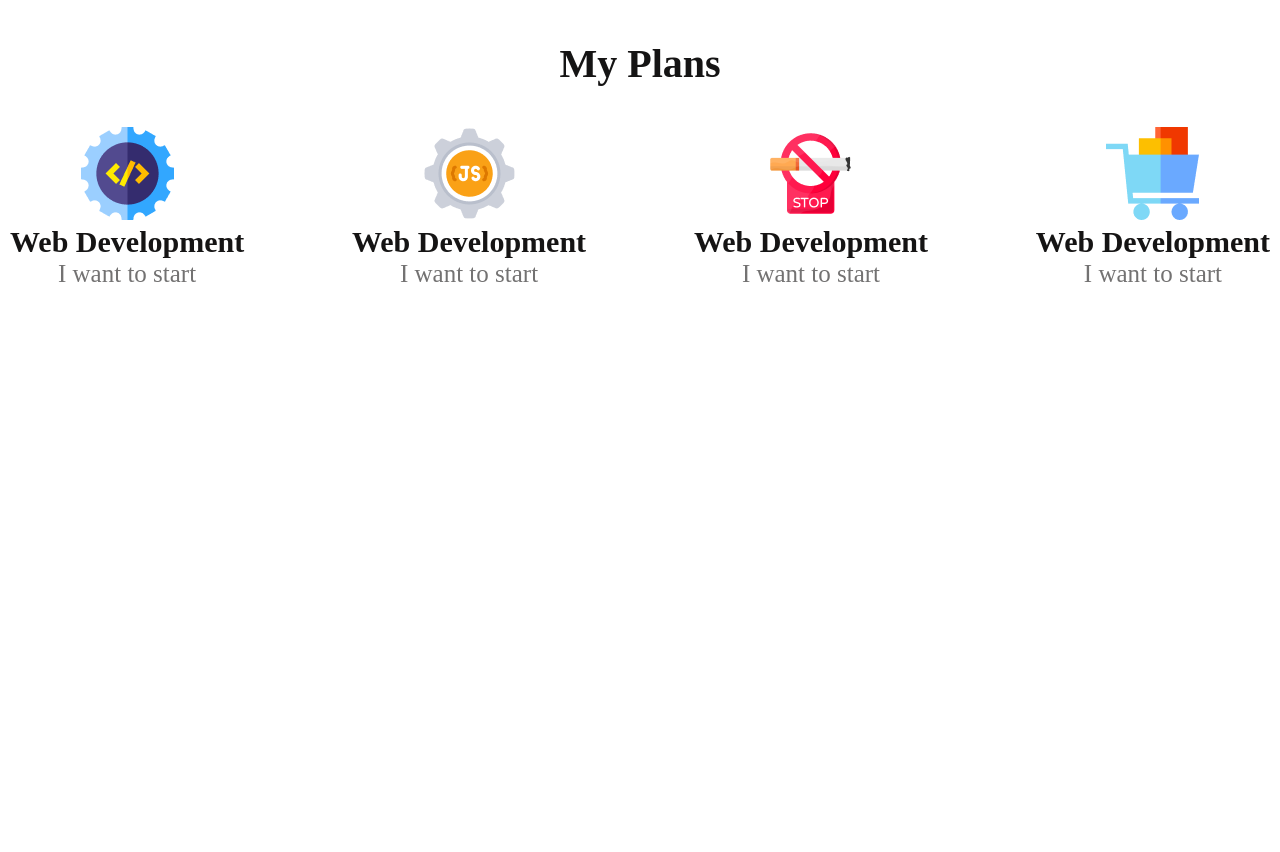
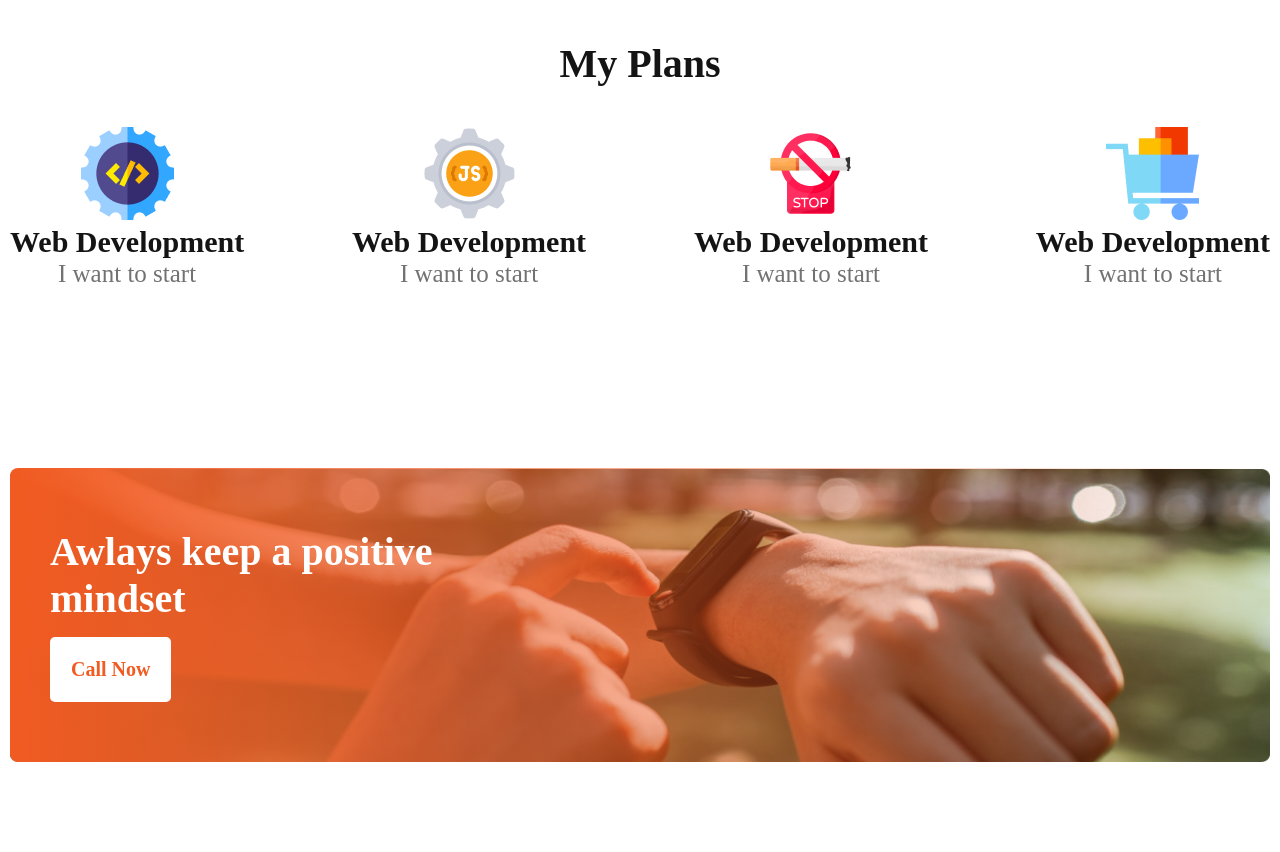
Before and after one commit to happycodingteam/assignment-01-happy-new-year, a plain HTML site: page index.html in a window 1280 px wide. Shown: the part 1840-2692 px from the top of the page. Before the commit the page ends 2218 px from the top, so only its background shows below. Drawn offline with Linux system fonts and the light colour scheme.

Commit message:
newslatter section add

```diff
--- a/assets/CSS/style.css
+++ b/assets/CSS/style.css
@@ -205,3 +205,52 @@ text-align: center;
 color: #737272;
 }
 /* ----------Plan Section End --------------- */
+/* ----------Newslatter Section Start --------------- */
+.main-newslater-area{
+    padding: 90px 0px;
+}
+.newslate-item{
+    background: url(../Images/watch.png)no-repeat scroll 0 0 / 100% 100%;
+    border-radius: 5px;
+    padding: 60px 40px;
+    position: relative;
+}
+.newslate-item::after{
+    content: "";
+    clear: both;
+    position: absolute;
+    top: 0%;
+    left: 0;
+    height: 100%;
+    width: 100%;
+    background: linear-gradient(90deg, #F15B22 0%, rgba(241, 91, 34, 0) 100%);
+    border-radius: 8px;
+
+}
+.newslate-item h1{
+    font-family: 'Work Sans';
+font-style: normal;
+font-weight: 700;
+font-size: 40px;
+line-height: 47px;
+color: #FFFFFF;
+margin-bottom: 15px;
+position: relative;
+z-index: 9;
+}
+.newslate-item a{
+    font-family: 'Work Sans';
+font-style: normal;
+font-weight: 600;
+font-size: 20px;
+line-height: 23px;
+text-align: center;
+
+color: #F15B22;
+background: #FFFFFF;
+border-radius: 5px;
+padding: 21px;
+position: relative;
+z-index: 9;
+}
+/* ----------Newslatter Section End --------------- */
--- a/index.html
+++ b/index.html
@@ -78,5 +78,16 @@
     </section>
     <!-- End Plan Section -->
 
+    <!-- Newslatter Section Start-->
+    <section class="main-newslater-area">
+        <div class="container">
+            <div class="newslate-item">
+                <h1>Awlays keep a positive <br> mindset</h1>
+                <a href="#">Call Now</a>
+            </div>
+        </div>
+    </section>
+    <!-- Newslatter Section End -->
+
 </body>
 </html>
```
